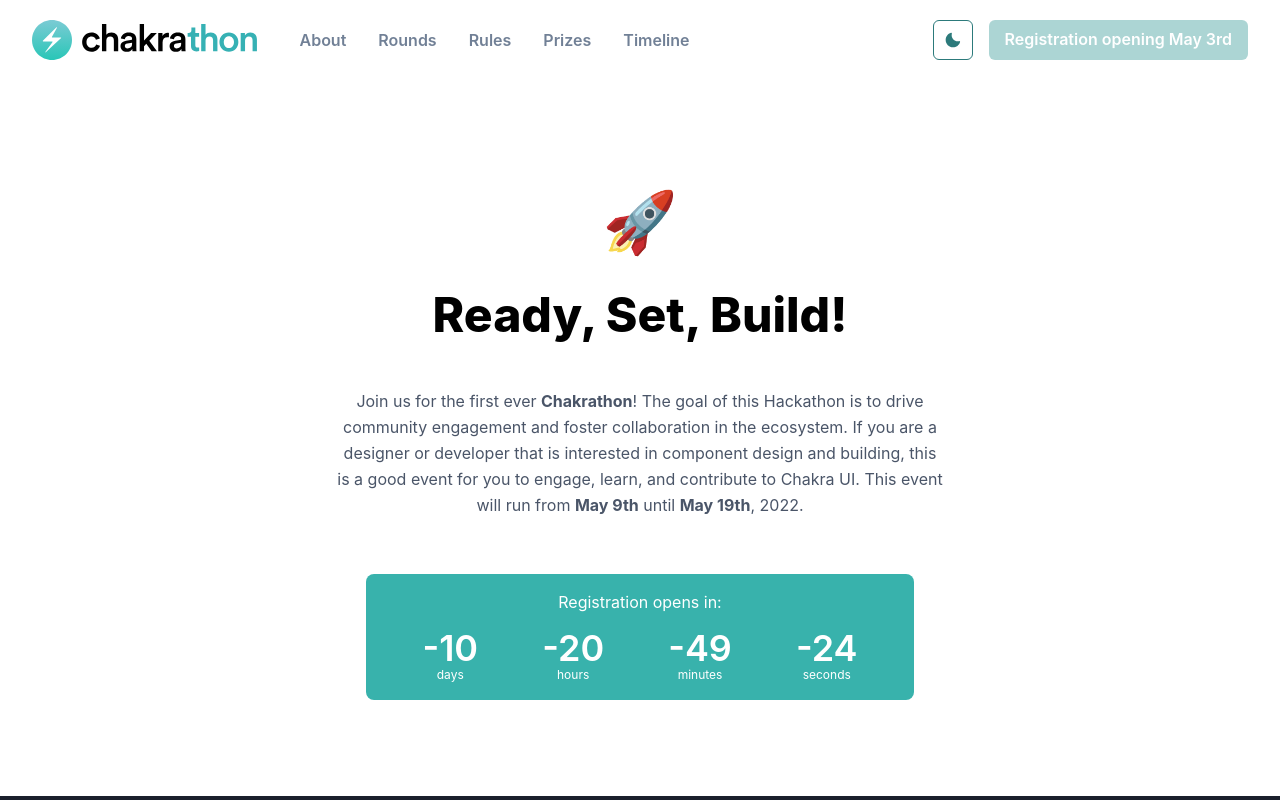
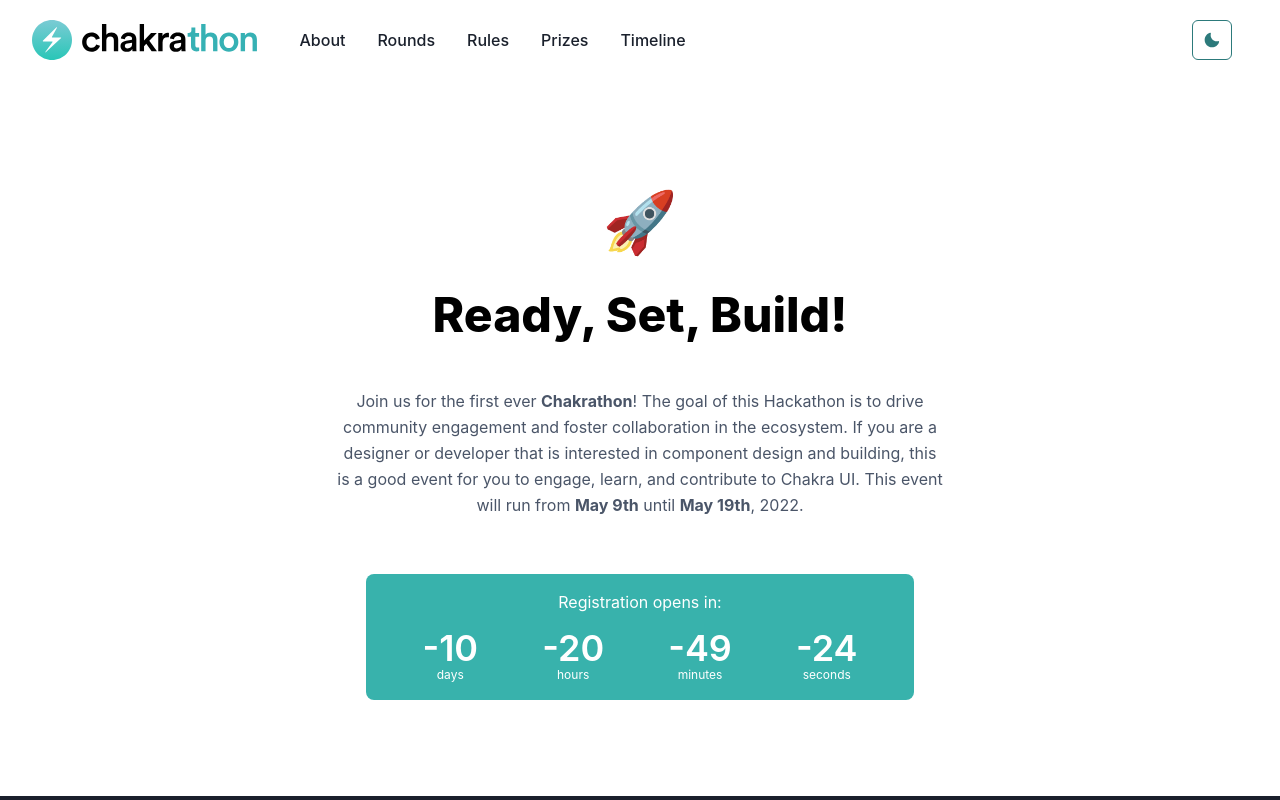
Before and after one commit to chakra-ui/hackathon, a Next.js app: page / in a window 1280 px wide. Shown: the top 800 px of the page. Built offline with nearby package versions, Linux system fonts and the light colour scheme.

Commit message:
chore: updated nav layout

```diff
--- a/src/components/Navigation.tsx
+++ b/src/components/Navigation.tsx
@@ -1,34 +1,21 @@
+import { MoonIcon, SunIcon } from '@chakra-ui/icons';
 import {
   Box,
-  Button,
-  ButtonGroup,
   Flex,
   HStack,
   Icon,
   IconButton,
+  Link,
   Spacer,
   useBreakpointValue,
-  useColorMode,
+  useColorMode
 } from '@chakra-ui/react';
+import { useViewportScroll } from 'framer-motion';
 import * as React from 'react';
 import { ChakrathonLogo } from './Icons';
-import { MoonIcon, SunIcon } from '@chakra-ui/icons';
-import { useViewportScroll } from 'framer-motion';
+import { RegisterButton } from './RegisterButton';
 
-export const Navigation = () => {
-  const isDesktop = useBreakpointValue({ base: false, lg: true });
-  const { toggleColorMode, colorMode } = useColorMode();
-
-  const ref = React.useRef<HTMLHeadingElement>();
-  const [y, setY] = React.useState(0);
-  const { height = 0 } = ref.current?.getBoundingClientRect() ?? {};
-
-  const { scrollY } = useViewportScroll();
-  React.useEffect(() => {
-    return scrollY.onChange(() => setY(scrollY.get()));
-  }, [scrollY]);
-
-  const NavItems = [
+const navItems = [
   {
     nav: 'About',
     link: '#about',
@@ -50,6 +37,21 @@ export const Navigation = () => {
     link: '#timeline',
   },
 ];
+
+export const Navigation = () => {
+  const isDesktop = useBreakpointValue({ base: false, lg: true });
+
+  const { toggleColorMode, colorMode } = useColorMode();
+
+  const ref = React.useRef<HTMLHeadingElement>();
+  const [y, setY] = React.useState(0);
+  const { height = 0 } = ref.current?.getBoundingClientRect() ?? {};
+
+  const { scrollY } = useViewportScroll();
+
+  React.useEffect(() => {
+    return scrollY.onChange(() => setY(scrollY.get()));
+  }, [scrollY]);
 
   return (
     <Box as='section' pb={{ base: '12', md: '24' }}>
@@ -77,41 +79,36 @@ export const Navigation = () => {
             />
             {isDesktop ? (
               <Flex justify='space-between' flex='1'>
-                <ButtonGroup variant='link' spacing='8'>
-                  {NavItems.map((item, index) => (
-                    <Button
-                      as='a'
+                <HStack as='nav' aria-label='Quick links' spacing='8'>
+                  {navItems.map((item, index) => (
+                    <Link
                       href={item.link}
                       key={index}
                       textDecoration='none'
+                      fontWeight='medium'
+                      rounded='sm'
                       _hover={{
                         textDecoration: 'none',
                         color: 'teal.400',
                       }}
                     >
                       {item.nav}
-                    </Button>
+                    </Link>
                   ))}
-                </ButtonGroup>
+                </HStack>
+
                 <Spacer />
+
                 <IconButton
                   variant='outline'
                   colorScheme='teal'
                   aria-label='Switch color mode'
-                  fontSize='16px'
                   onClick={toggleColorMode}
                   icon={colorMode === 'light' ? <MoonIcon /> : <SunIcon />}
+                  mr='4'
                 />
-                <Button
-                  colorScheme='teal'
-                  disabled
-                  ml='4'
-                  as='a'
-                  href='https://docs.google.com/forms/d/1TxLVq0IWRkmCv4z8Yf5DYm89OxDl5WyWPAexgZRX1WU/edit'
-                  target='_blank'
-                >
-                  Registration opening May 3rd
-                </Button>
+
+                <RegisterButton />
               </Flex>
             ) : (
               <IconButton
```
Lines whose indentation alone changed are shown as unchanged.
